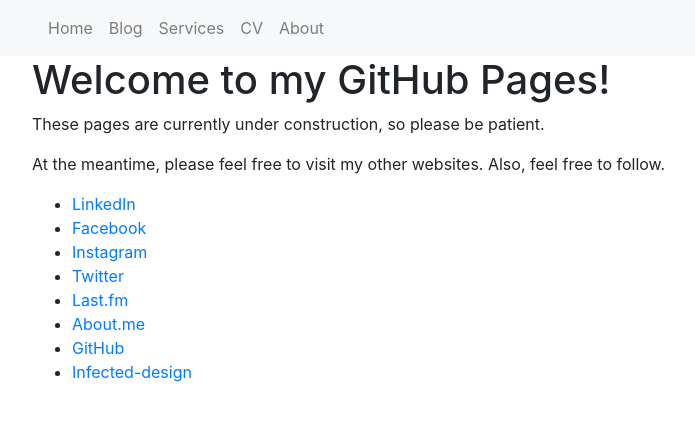
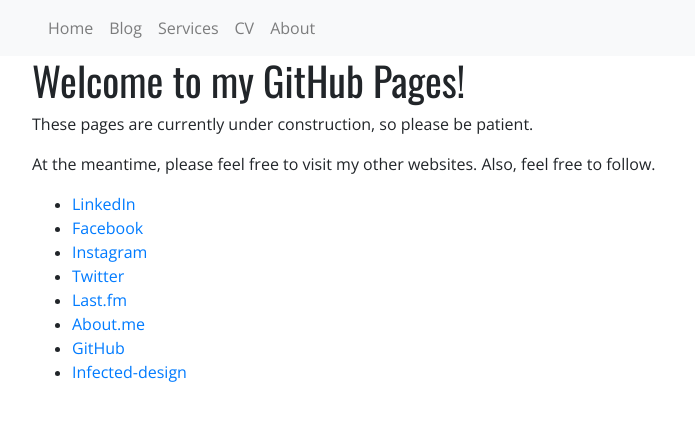
Before and after one commit to n00bsaiboth/n00bsaiboth.github.io, a Jekyll site: the page built from index.html, in a window 1280 px wide. Shown: the top 421 px of the page, without its empty margins (53-748 px from the left). Built offline with Jekyll 4.4.1, drawn with Linux system fonts in a browser that asks for light colours.

Commit message:
Update default.html

```diff
--- a/_layouts/default.html
+++ b/_layouts/default.html
@@ -34,7 +34,10 @@
 
   <title>{{ page.title }}</title>
 
+  <link rel="stylesheet" href="https://necolas.github.io/normalize.css/8.0.1/normalize.css">
   <link rel="stylesheet" href="https://cdn.jsdelivr.net/npm/bootstrap@4.6.0/dist/css/bootstrap.min.css" integrity="sha384-B0vP5xmATw1+K9KRQjQERJvTumQW0nPEzvF6L/Z6nronJ3oUOFUFpCjEUQouq2+l" crossorigin="anonymous">
+  <link rel="stylesheet" href="https://cdnjs.cloudflare.com/ajax/libs/font-awesome/4.7.0/css/font-awesome.min.css">
+  <link rel="stylesheet" href="assets/css/style.css">
 </head>
 
 <body>
```
